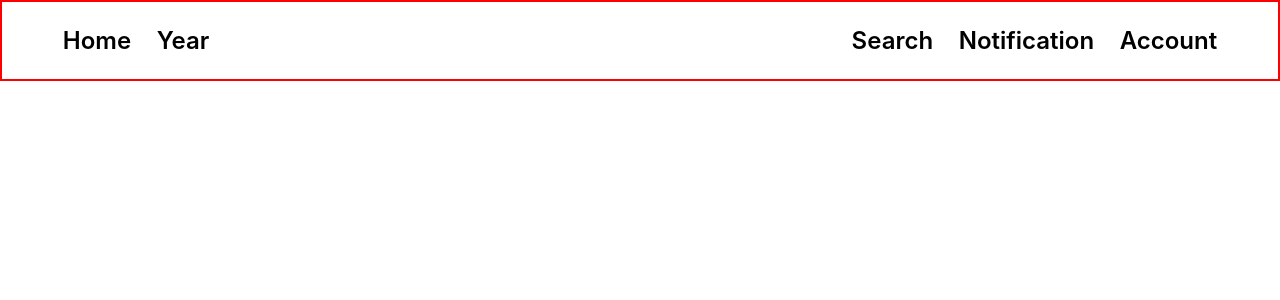
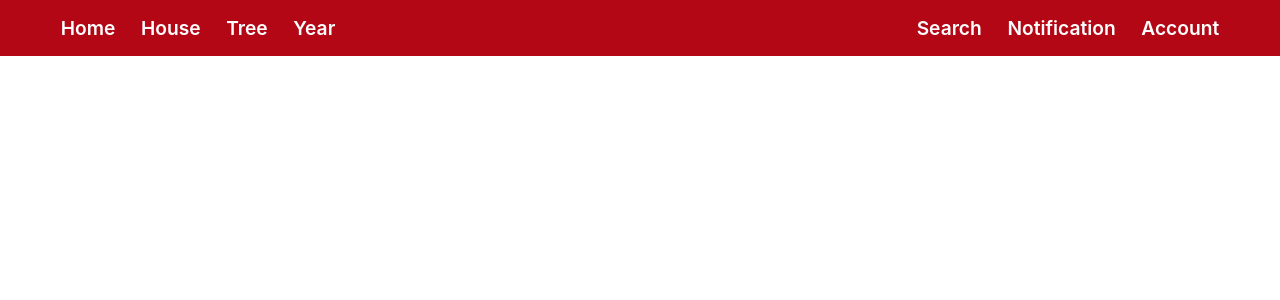
Before and after one commit to Pho-ever/upComing, a Next.js app: page /Home in a window 1280 px wide. Shown: the top 300 px of the page. Built offline with nearby package versions, Linux system fonts and the light colour scheme.

Commit message:
feat: the landing page

```diff
--- a/components/_App/navbarTwo.jsx
+++ b/components/_App/navbarTwo.jsx
@@ -1,17 +1,31 @@
 import Link from 'next/link'
 import { useState } from "react"
-
 
 
 const NavbarTwo = () => {
 
     const [isDropdown, setIsDropdown] = useState(false);
+    // const [scroll , setIsScroll] = useState(false);
+
+    // The blur effect onscroll
+    // const changeNavbarColor = () => {
+    //     if (window.scrollY >= 100) {
+    //         setIsScroll(true)
+    //     }
+    //     else {
+    //         setIsScroll(false)
+    //     }
+    // }
+        // window.addEventListener('scroll', changeNavbarColor)
 
     return (
         <>
+            {/* <div className={scroll ? "navbar-two navbar-blur" : "navbar"}> */}
             <div className="navbar-two">
                 <div className="navbar-two-header">
-                    {/* <img className="logo" src="upcoming.png" alt="logo" /> */}
+                    <a>
+                        {/* <img className="logo" src="upcoming.png" alt="logo" /> */}
+                    </a>
                     <ul>
                         <li>
                             <Link href="/Home">
@@ -19,12 +33,41 @@ const NavbarTwo = () => {
                             </Link>
                         </li>
                         <li>
+                            <Link href="/Home">
+                                <a>House</a>
+                            </Link>
+                        </li>
+                        <li>
+                            <Link href="/Home">
+                                <a>Tree</a>
+                            </Link>
+                        </li>
+                        <li>
                             <p onClick={() => setIsDropdown(!isDropdown)}
                             onMouseEnter={() => setIsDropdown(true)}
                             onMouseLeave={() => setIsDropdown(false)}
                             >Year</p>
+                            { isDropdown && <div className="navbar-two-years"
+            onMouseEnter={() => setIsDropdown(true)}
+            onMouseLeave={() => setIsDropdown(false)}
+            >
+                <div className="navbar-years-list">
+                <Link href="#">
+                                <a>2022</a>
+                            </Link>
+                            <Link href="#">
+                                <a>2023</a>
+                            </Link>
+                            <Link href="#">
+                                <a>2024</a>
+                            </Link>
+                </div>
+
+                        </div>}
                         </li>
+
                     </ul>
+
                 </div>
                 <div className="navbar-two-header">
                     <ul>
@@ -46,23 +89,7 @@ const NavbarTwo = () => {
                     </ul>
                 </div>
             </div>
-            { isDropdown && <div className="navbar-two-years"
-            onMouseEnter={() => setIsDropdown(true)}
-            onMouseLeave={() => setIsDropdown(false)}
-            >
-                <div className="navbar-years-list">
-                <Link href="#">
-                                <a>2022</a>
-                            </Link>
-                            <Link href="#">
-                                <a>2023</a>
-                            </Link>
-                            <Link href="#">
-                                <a>2024</a>
-                            </Link>
-                </div>
 
-                        </div>}
         </>
     );
 }
--- a/public/css/styles.css
+++ b/public/css/styles.css
@@ -21,7 +21,9 @@ h5,
 h6,
 p,
 span,
-div {
+div,
+ul,
+li {
     margin: 0;
 }
 
@@ -79,17 +81,23 @@ NAVBAR-TWO CSS
 
 
 .navbar-two{
-    color: black;
-    background-color: transparent;
-    border: 2px solid red;
+    color: white;
+    background-color: #b20110f8;
+    /* border: 2px solid red; */
     z-index: 10;
     text-align: center;
     display: flex;
+    width: 100%;
     justify-content: space-between;
     align-items: center;
-    padding: 0 3rem;
-    font-size: 1.5rem;
+    padding: 1rem 3rem;
+    font-size: 1.2rem;
     font-weight: 600;
+    position: fixed;
+}
+
+.navbar-blur {
+    filter: blur(4px);
 }
 
 .navbar-two-header {
@@ -111,10 +119,10 @@ NAVBAR-TWO CSS
     border: 2px solid transparent;
     position: absolute;
     display: flex;
-    left: 9rem;
+    left: 16rem;
+    border: 2px solid black;
     flex-direction: column;
-    padding: 1.6rem 1rem 0;
-    margin-top: -2rem;
+    padding: 1.3rem 1rem 0;
 }
 
 .navbar-years-list {
@@ -126,9 +134,6 @@ NAVBAR-TWO CSS
 .navbar-years-list a {
     padding: 0.3rem 0;
 }
-
-
-
 
 
 /*================================================
@@ -385,3 +390,16 @@ SIGN IN CSS
         font-size: 0.9rem;
     }
 }
+
+
+/*================================================
+FAV-ACTOR CSS
+=================================================*/
+.favactor-container {
+    display: grid;
+    grid-template-columns: auto auto;
+    background-color: black;
+    grid-gap: 40px;
+    color: white;
+    padding: 2rem;
+}
```
Also changed, not shown: components/Landing/favActor.jsx (added, +10 -0 lines), components/swiper.jsx (deleted, +0 -9 lines), pages/index.jsx (+10 -7 lines), components/Landing/landing.jsx (renamed from components/landing.jsx).
